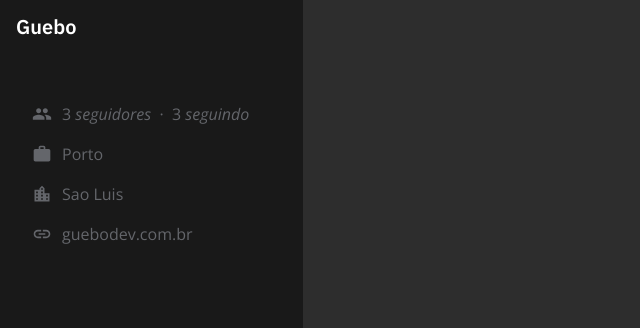
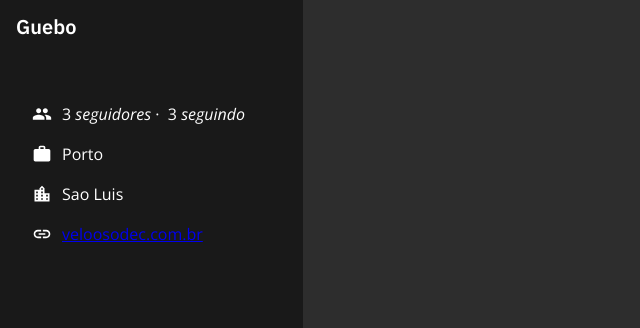
Before and after one commit to velooso/api-github, a React (Create React App) app: page /repositories in a window 1280 px wide. Shown: the part 244-572 px from the top of the page, without its empty margins (0-640 px from the left). Built offline with nearby package versions, Linux system fonts and the light colour scheme.

Commit message:
color props

```diff
--- a/src/pages/RepositoriesPage/Profile/index.js
+++ b/src/pages/RepositoriesPage/Profile/index.js
@@ -1,6 +1,6 @@
 import React from 'react';
 import { MdGroup, MdLink, MdLocationCity, MdWork } from 'react-icons/md';
-import { Container, Header, Login, Avatar, Name, Inner, Date} from './style';
+import { Container, Header, Login, Avatar, Name, Inner, Date } from './style';
 
 function Profile() {
   return (
@@ -13,7 +13,7 @@ function Profile() {
       <Inner>
         <Date>
           <MdGroup size={20} />
-          3&nbsp; <i>seguidores</i>&nbsp;  &middot;&nbsp; 3&nbsp; <i>seguindo</i>
+          3&nbsp; <i>seguidores</i> &nbsp;&middot;&nbsp; 3&nbsp; <i>seguindo</i>
         </Date>
         <Date>
           <MdWork size={20} />
@@ -25,7 +25,7 @@ function Profile() {
         </Date>
         <Date>
           <MdLink size={20} />
-          guebodev.com.br
+          <a href="https://github.com/velooso">veloosodec.com.br</a>
         </Date>
       </Inner>
     </Container>
--- a/src/pages/RepositoriesPage/Profile/style.js
+++ b/src/pages/RepositoriesPage/Profile/style.js
@@ -45,6 +45,7 @@ export const Name = styled.h2`
 
  export const Inner = styled.div`
   padding: 1rem;
+  color: ${(props) => props.theme.colors.white};
 
   @media screen and (max-width: ${(props) => props.theme.breakpoints.md}) {
     display: none;
```
